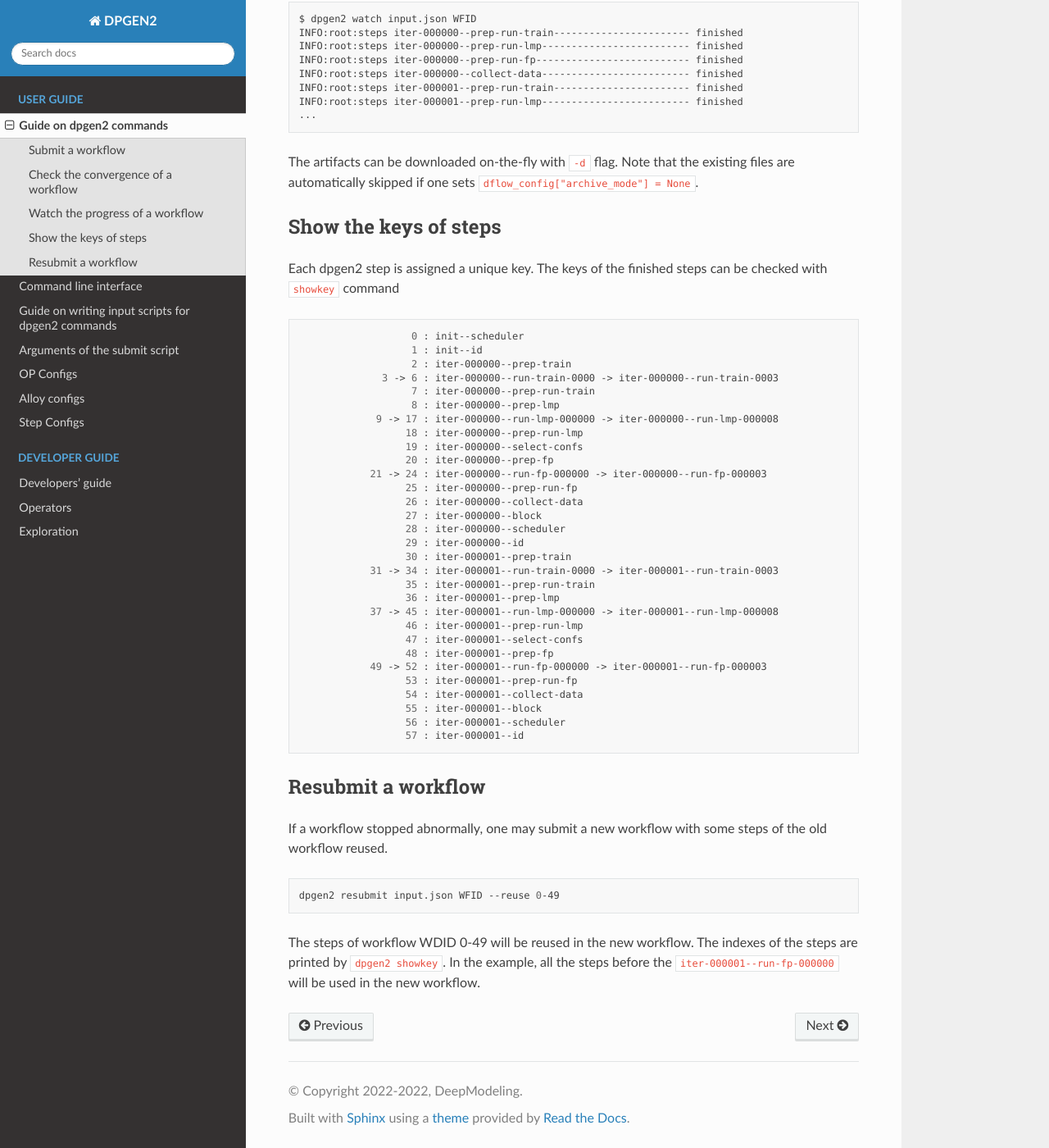
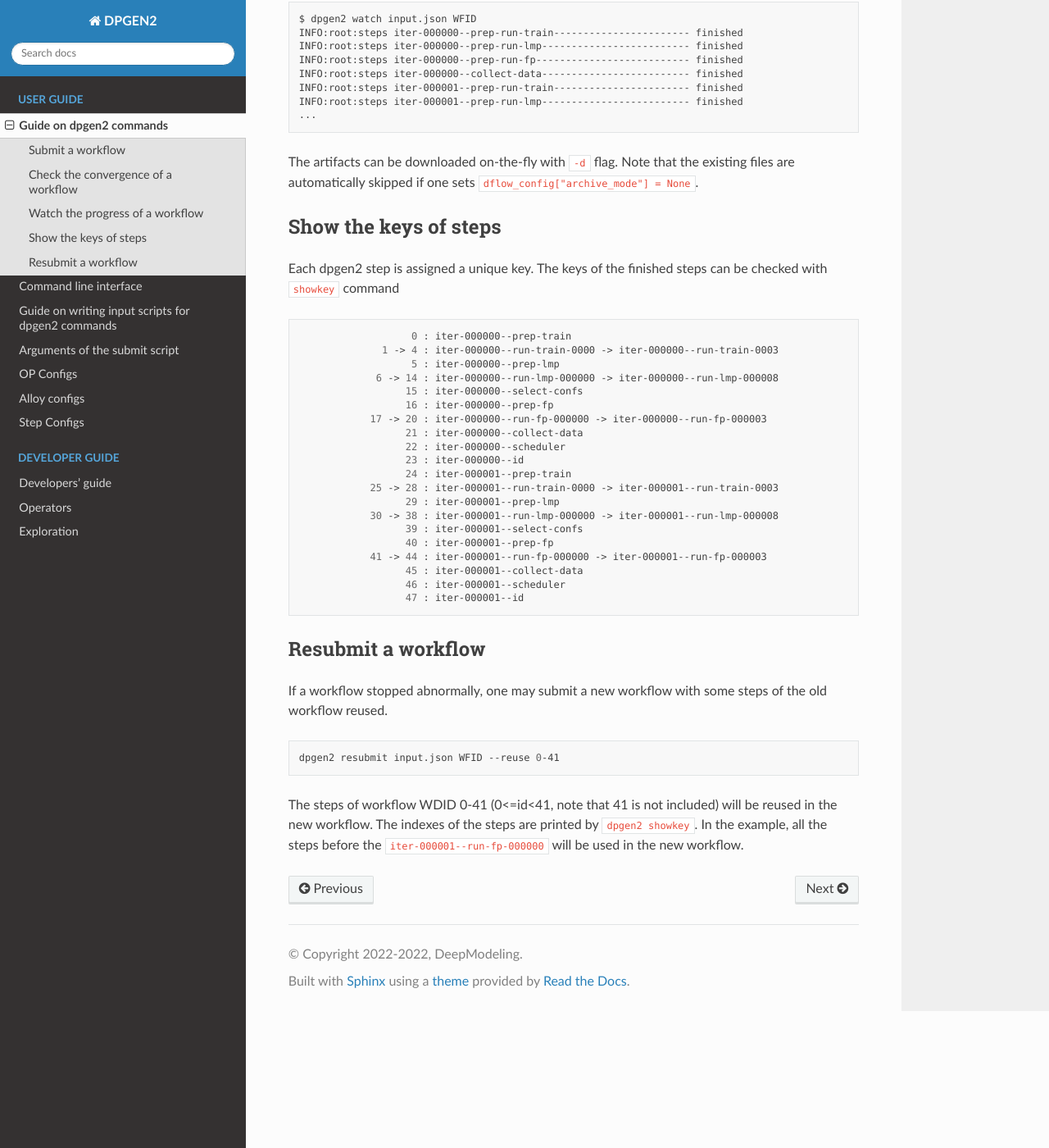
Before and after one commit to dptech-corp/dpgen2, a Sphinx documentation site: the page built from docs/quickcli.md, in a window 1280 px wide and 1400 px high, scrolled down 909 px. Shown: the whole window at 82% size. Built offline with Sphinx 7.4.7 and the Read the Docs theme 2.0.0, drawn with Linux system fonts in a browser that asks for light colours; pages that are not in the unit, such as notebooks, are missing from menus.

Commit message:
Fix resubmit, only reuse steps of the lowest level (#82)
* resubmit use the op of the lowest level

* sync submit and showkey

* fix bug

* fix import bugs

* update doc

Co-authored-by: Han Wang <wang_han@iapcm.ac.cn>

````diff
--- a/docs/quickcli.md
+++ b/docs/quickcli.md
@@ -42,37 +42,27 @@
 ## Show the keys of steps
 
 Each dpgen2 step is assigned a unique key. The keys of the finished steps can be checked with `showkey` command
-```bash                                                                                                                                                                              $ dpgen2 watch input.json WFID
-                   0 : init--scheduler
-                   1 : init--id
-                   2 : iter-000000--prep-train
-              3 -> 6 : iter-000000--run-train-0000 -> iter-000000--run-train-0003
-                   7 : iter-000000--prep-run-train
-                   8 : iter-000000--prep-lmp
-             9 -> 17 : iter-000000--run-lmp-000000 -> iter-000000--run-lmp-000008
-                  18 : iter-000000--prep-run-lmp
-                  19 : iter-000000--select-confs
-                  20 : iter-000000--prep-fp
-            21 -> 24 : iter-000000--run-fp-000000 -> iter-000000--run-fp-000003
-                  25 : iter-000000--prep-run-fp
-                  26 : iter-000000--collect-data
-                  27 : iter-000000--block
-                  28 : iter-000000--scheduler
-                  29 : iter-000000--id
-                  30 : iter-000001--prep-train
-            31 -> 34 : iter-000001--run-train-0000 -> iter-000001--run-train-0003
-                  35 : iter-000001--prep-run-train
-                  36 : iter-000001--prep-lmp
-            37 -> 45 : iter-000001--run-lmp-000000 -> iter-000001--run-lmp-000008
-                  46 : iter-000001--prep-run-lmp
-                  47 : iter-000001--select-confs
-                  48 : iter-000001--prep-fp
-            49 -> 52 : iter-000001--run-fp-000000 -> iter-000001--run-fp-000003
-                  53 : iter-000001--prep-run-fp
-                  54 : iter-000001--collect-data
-                  55 : iter-000001--block
-                  56 : iter-000001--scheduler
-                  57 : iter-000001--id
+```bash                                                                                                                                                                              $ dpgen2 showkey input.json WFID
+                   0 : iter-000000--prep-train
+              1 -> 4 : iter-000000--run-train-0000 -> iter-000000--run-train-0003
+                   5 : iter-000000--prep-lmp
+             6 -> 14 : iter-000000--run-lmp-000000 -> iter-000000--run-lmp-000008
+                  15 : iter-000000--select-confs
+                  16 : iter-000000--prep-fp
+            17 -> 20 : iter-000000--run-fp-000000 -> iter-000000--run-fp-000003
+                  21 : iter-000000--collect-data
+                  22 : iter-000000--scheduler
+                  23 : iter-000000--id
+                  24 : iter-000001--prep-train
+            25 -> 28 : iter-000001--run-train-0000 -> iter-000001--run-train-0003
+                  29 : iter-000001--prep-lmp
+            30 -> 38 : iter-000001--run-lmp-000000 -> iter-000001--run-lmp-000008
+                  39 : iter-000001--select-confs
+                  40 : iter-000001--prep-fp
+            41 -> 44 : iter-000001--run-fp-000000 -> iter-000001--run-fp-000003
+                  45 : iter-000001--collect-data
+                  46 : iter-000001--scheduler
+                  47 : iter-000001--id
 ```
 
 
@@ -80,6 +70,6 @@
 
 If a workflow stopped abnormally, one may submit a new workflow with some steps of the old workflow reused.
 ```bash
-dpgen2 resubmit input.json WFID --reuse 0-49
+dpgen2 resubmit input.json WFID --reuse 0-41
 ```
-The steps of workflow WDID 0-49 will be reused in the new workflow. The indexes of the steps are printed by `dpgen2 showkey`. In the example, all the steps before the `iter-000001--run-fp-000000` will be used in the new workflow.
+The steps of workflow WDID 0-41 (0<=id<41, note that 41 is not included) will be reused in the new workflow. The indexes of the steps are printed by `dpgen2 showkey`. In the example, all the steps before the `iter-000001--run-fp-000000` will be used in the new workflow.
````
Also changed, not shown: 2 other files.
